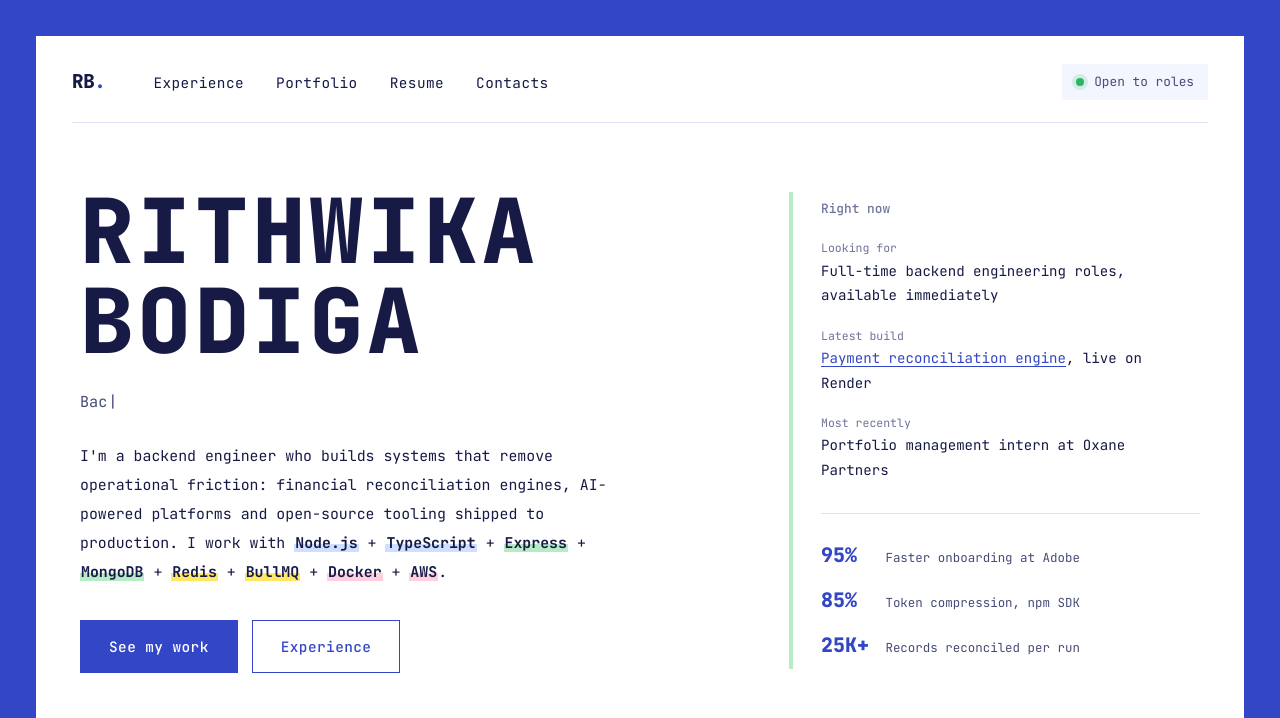
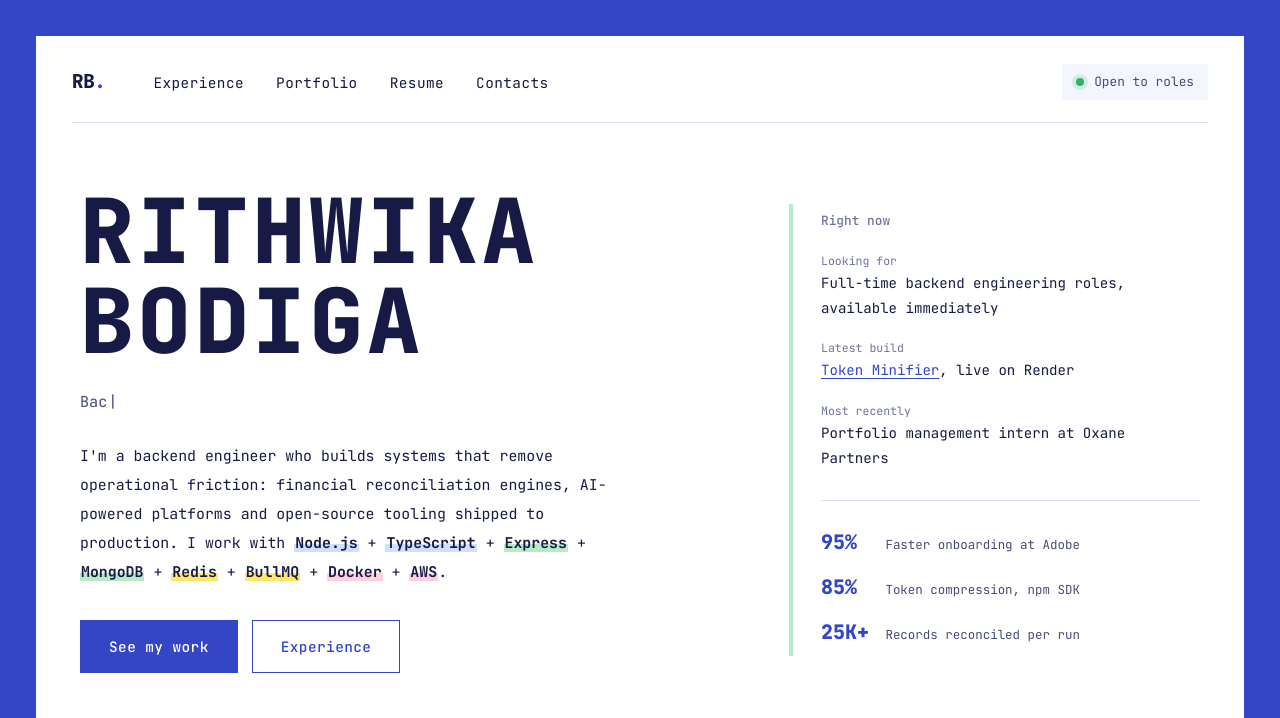
Before and after one commit to rithwikab/rithwikab.github.io, a plain HTML site: page index.html in a window 1280 px wide. Shown: the top 718 px of the page. Drawn offline with nearby package versions, Linux system fonts and the light colour scheme.

Commit message:
updated latest project

```diff
--- a/index.html
+++ b/index.html
@@ -59,7 +59,7 @@
             </li>
             <li>
               <span class="now-key">Latest build</span>
-              <a href="https://payment-reconciliation-gyk4.onrender.com" target="_blank" rel="noopener">Payment reconciliation engine</a>, live on Render
+              <a href="https://tool-minifier-pro.onrender.com/" target="_blank" rel="noopener">Token Minifier</a>, live on Render
             </li>
             <li>
               <span class="now-key">Most recently</span>
```
